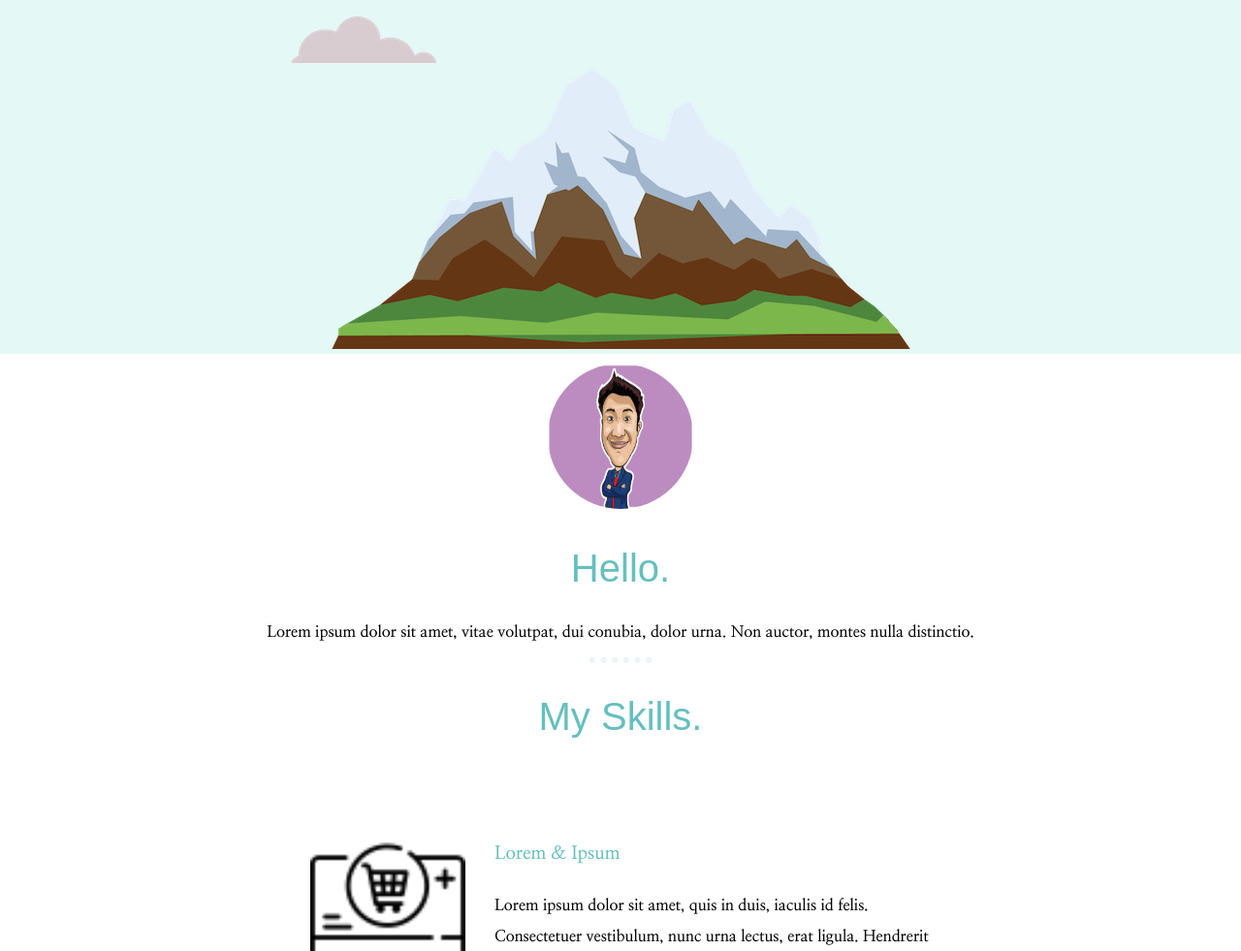
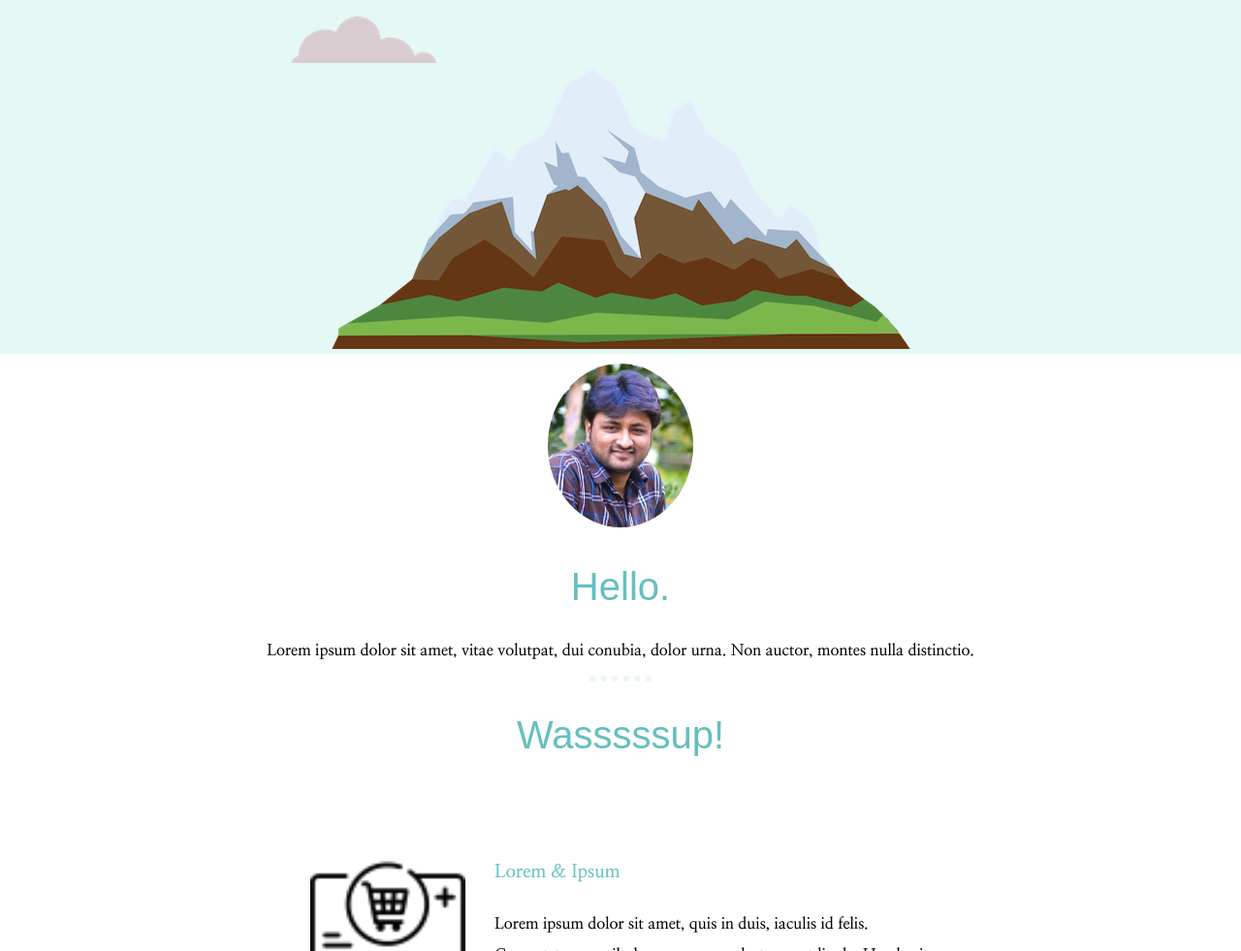
Before and after one commit to vamsheeakula/My-Site, a plain HTML site: page index.html in a window 1280 px wide. Shown: the part 343-1324 px from the top of the page at 97% size. Drawn offline with Linux system fonts and the light colour scheme.

Commit message:
second commit

```diff
--- a/css/styles.css
+++ b/css/styles.css
@@ -52,7 +52,6 @@ h3 {
 .profil-picture {
   border-radius: 50%;
   width: 150px;
-  height: 150px;
   background-size: cover;
   margin-top: 10px;
 }
--- a/index.html
+++ b/index.html
@@ -18,13 +18,13 @@
 
     <div class="middle-container">
       <div class="profile">
-        <img class ="profil-picture" src="images\profilepicture.jpg" alt="profile-picture">
+        <img class ="profil-picture" src="images\Vamshee_Akula.jpg" alt="profile-picture">
         <h2>Hello.</h2>
         <p>Lorem ipsum dolor sit amet, vitae volutpat, dui conubia, dolor urna. Non auctor, montes nulla distinctio.</p>
       </div>
       <hr>
       <div class="skills">
-        <h2>My Skills.</h2>
+        <h2>Wasssssup!</h2>
         <div class="skill-row">
           <img class="skill-img" src="images/online-shopping.png" alt="online-shopping">
           <h3>Lorem & Ipsum</h3>
```
Also changed, not shown: images/Vamshee_Akula.JPG (added).
